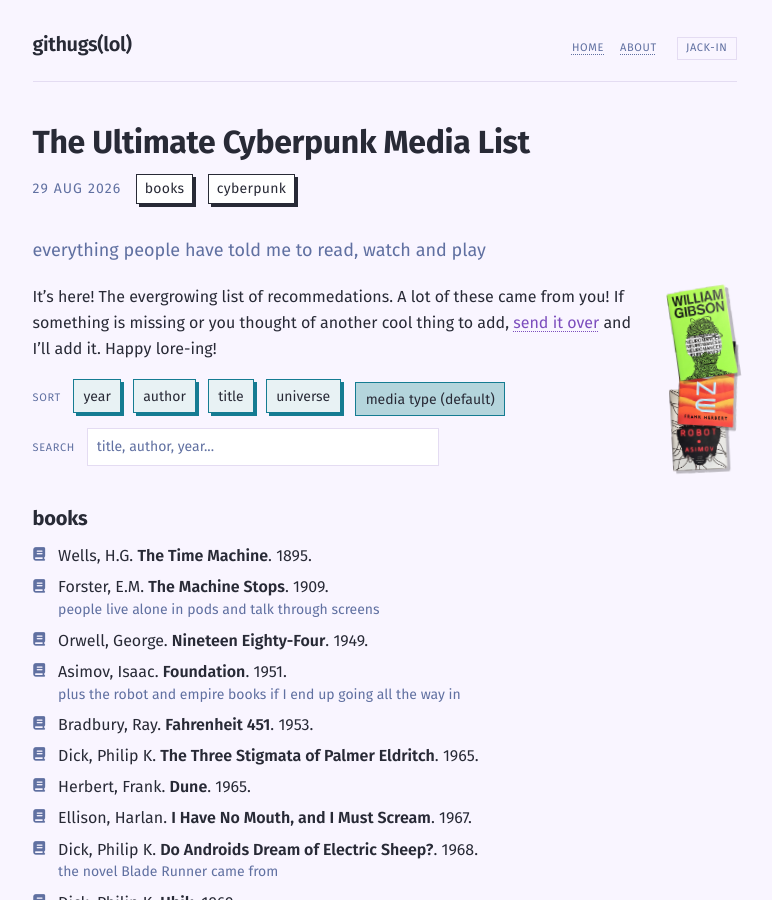
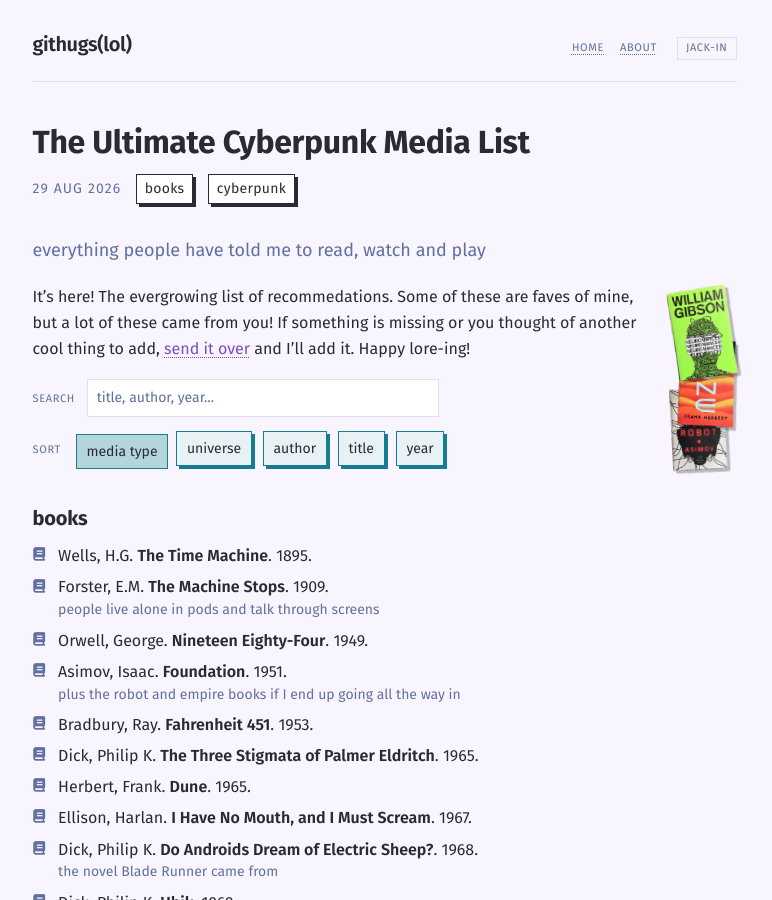
Before and after one commit to kirenia/kirenia.github.io, a Jekyll site: the page built from _posts/2026-08-29-the-ultimate-cyberpunk-media-list.markdown, in a window 1280 px wide and 900 px high. Shown: the whole window, without its empty margins (248-1020 px from the left). Built offline with Jekyll 4.4.1, drawn with Linux system fonts in a browser that asks for light colours; some of the changed text lies outside the part shown.

Commit message:
description

```diff
--- a/_posts/2026-08-29-the-ultimate-cyberpunk-media-list.markdown
+++ b/_posts/2026-08-29-the-ultimate-cyberpunk-media-list.markdown
@@ -14,22 +14,22 @@ tags: [books, cyberpunk]
   {% include sticker.html name="irobot" tilt="-3deg" %}
 </div>
 
-It's here! The evergrowing list of recommedations. A lot of these came from you! If something is missing or you thought of another cool thing to add, [send it over](mailto:githugs@proton.me) and I'll add it. Happy lore-ing!
+It's here! The evergrowing list of recommedations. Some of these are faves of mine, but a lot of these came from you! If something is missing or you thought of another cool thing to add, [send it over](mailto:githugs@proton.me) and I'll add it. Happy lore-ing!
+
+<div class="sorter">
+  <label class="sorter__label" for="list-search">search</label>
+  <input type="search" id="list-search" class="sorter__search" placeholder="title, author, year..." autocomplete="off">
+</div>
 
 <div class="sorter">
   <span class="sorter__label" id="sort-label">sort</span>
   <div class="sorter__buttons" role="group" aria-labelledby="sort-label">
-    <button type="button" data-sort="year" aria-pressed="false">year</button>
+    <button type="button" data-sort="type" aria-pressed="true">media type</button>
+    <button type="button" data-sort="universe" aria-pressed="false">universe</button>
     <button type="button" data-sort="author" aria-pressed="false">author</button>
     <button type="button" data-sort="title" aria-pressed="false">title</button>
-    <button type="button" data-sort="universe" aria-pressed="false">universe</button>
-    <button type="button" data-sort="type" aria-pressed="true">media type (default)</button>
+    <button type="button" data-sort="year" aria-pressed="false">year</button>
   </div>
-</div>
-
-<div class="sorter">
-  <label class="sorter__label" for="list-search">search</label>
-  <input type="search" id="list-search" class="sorter__search" placeholder="title, author, year..." autocomplete="off">
 </div>
 
 <p class="visually-hidden" role="status" id="sort-status"></p>
@@ -388,7 +388,3 @@ It's here! The evergrowing list of recommedations. A lot of these came from you!
 </section>
 
 </div>
-
-<div class="note" markdown="1">
-This list is growing, so more is being added as I find resources. [Write me](mailto:githugs@proton.me) to correct something, or if you want something added.
-</div>
```
